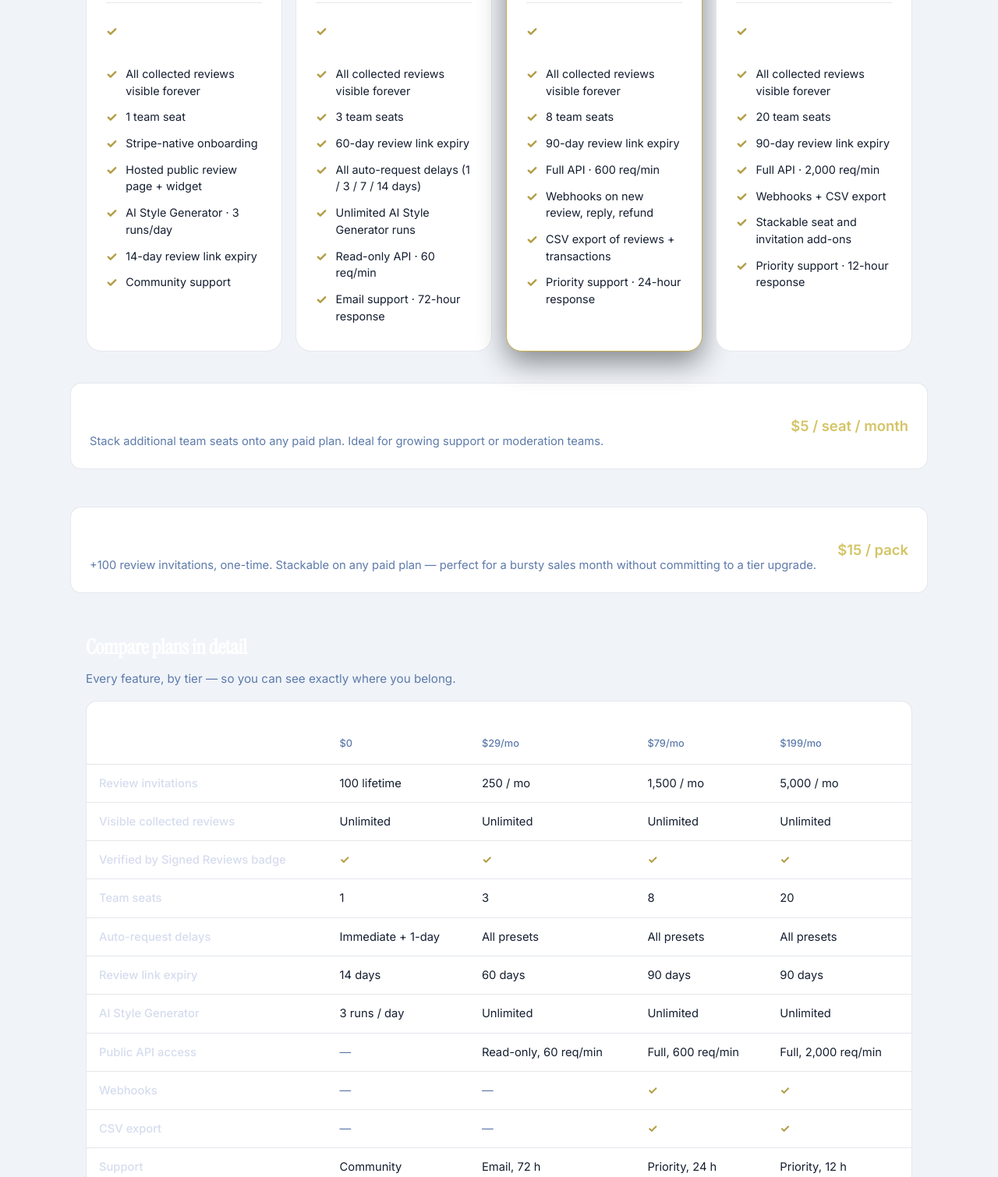
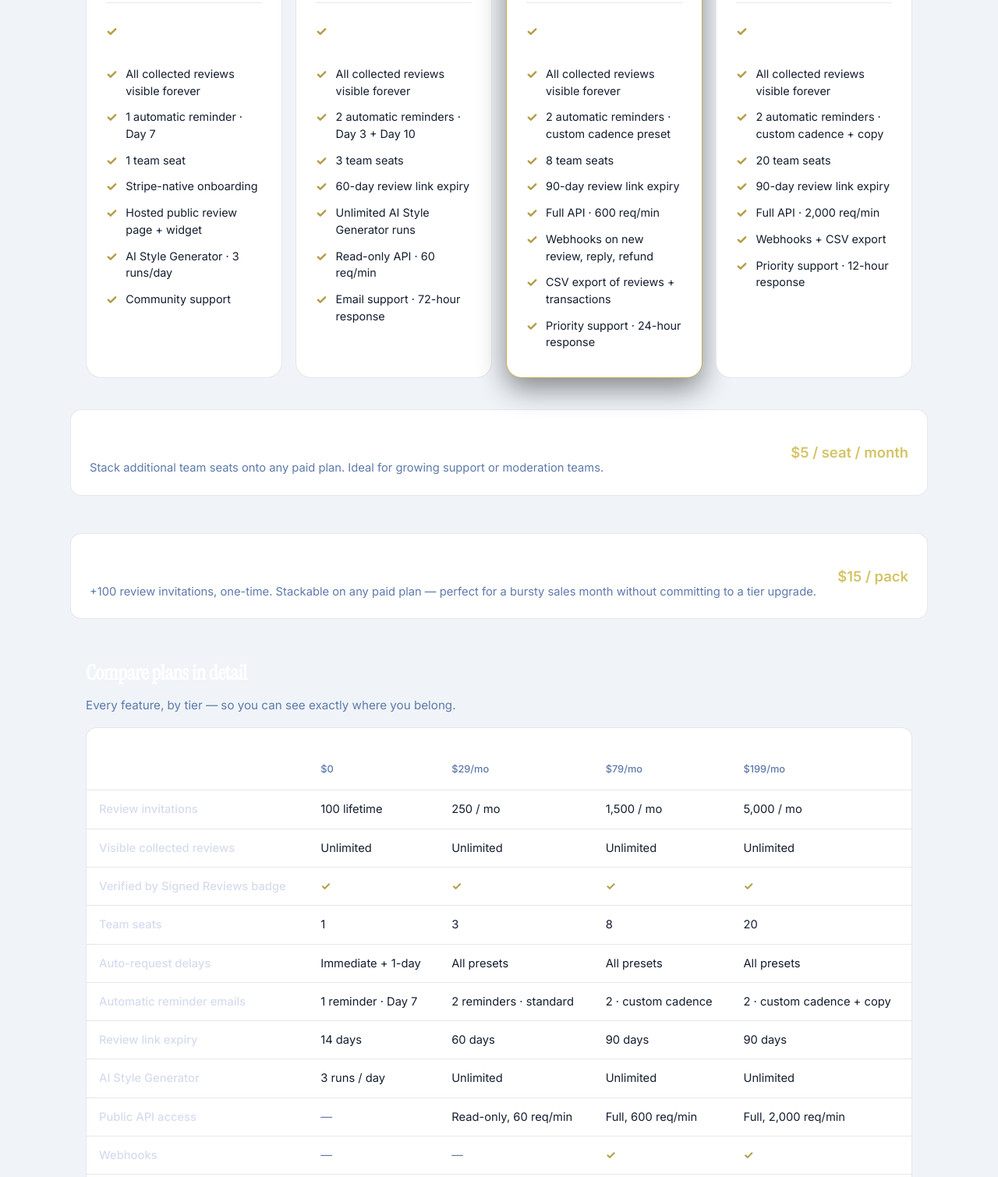
Before and after one commit to Dreaverr-Digital-Solutions/SignedReviews, a website: page pricing/index.html in a window 1280 px wide. Shown: the part 762-2272 px from the top of the page at 78% size. Drawn offline with Linux system fonts and the light colour scheme.

Commit message:
feat(pricing): surface review-reminder feature per tier (1 on Free, 2 on paid with escalating customization)

```diff
--- a/pricing/index.html
+++ b/pricing/index.html
@@ -598,11 +598,11 @@ main { padding: 0; }
         <ul class="tier-features">
           <li class="feature-primary">100 review invitations, lifetime</li>
           <li>All collected reviews visible forever</li>
+          <li>1 automatic reminder · Day 7</li>
           <li>1 team seat</li>
           <li>Stripe-native onboarding</li>
           <li>Hosted public review page + widget</li>
           <li>AI Style Generator · 3 runs/day</li>
-          <li>14-day review link expiry</li>
           <li>Community support</li>
         </ul>
       </article>
@@ -626,9 +626,9 @@ main { padding: 0; }
         <ul class="tier-features">
           <li class="feature-primary">250 review invitations / month</li>
           <li>All collected reviews visible forever</li>
+          <li>2 automatic reminders · Day 3 + Day 10</li>
           <li>3 team seats</li>
           <li>60-day review link expiry</li>
-          <li>All auto-request delays (1 / 3 / 7 / 14 days)</li>
           <li>Unlimited AI Style Generator runs</li>
           <li>Read-only API · 60 req/min</li>
           <li>Email support · 72-hour response</li>
@@ -655,6 +655,7 @@ main { padding: 0; }
         <ul class="tier-features">
           <li class="feature-primary">1,500 review invitations / month</li>
           <li>All collected reviews visible forever</li>
+          <li>2 automatic reminders · custom cadence preset</li>
           <li>8 team seats</li>
           <li>90-day review link expiry</li>
           <li>Full API · 600 req/min</li>
@@ -683,11 +684,11 @@ main { padding: 0; }
         <ul class="tier-features">
           <li class="feature-primary">5,000 review invitations / month</li>
           <li>All collected reviews visible forever</li>
+          <li>2 automatic reminders · custom cadence + copy</li>
           <li>20 team seats</li>
           <li>90-day review link expiry</li>
           <li>Full API · 2,000 req/min</li>
           <li>Webhooks + CSV export</li>
-          <li>Stackable seat and invitation add-ons</li>
           <li>Priority support · 12-hour response</li>
         </ul>
       </article>
@@ -763,6 +764,13 @@ main { padding: 0; }
           <td>All presets</td>
           <td>All presets</td>
           <td>All presets</td>
+        </tr>
+        <tr>
+          <th scope="row">Automatic reminder emails</th>
+          <td>1 reminder · Day 7</td>
+          <td>2 reminders · standard</td>
+          <td>2 · custom cadence</td>
+          <td>2 · custom cadence + copy</td>
         </tr>
         <tr>
           <th scope="row">Review link expiry</th>
```
